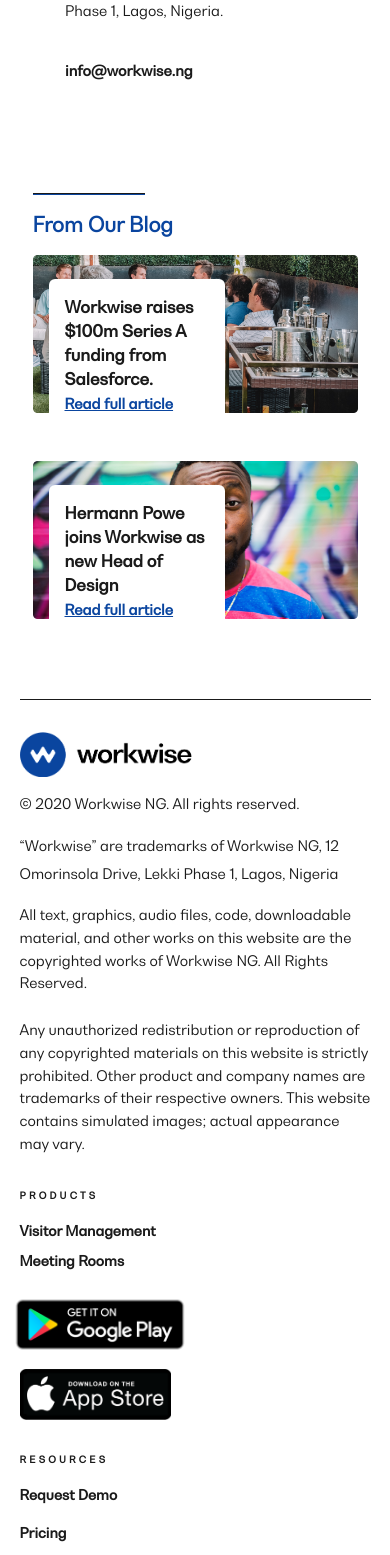
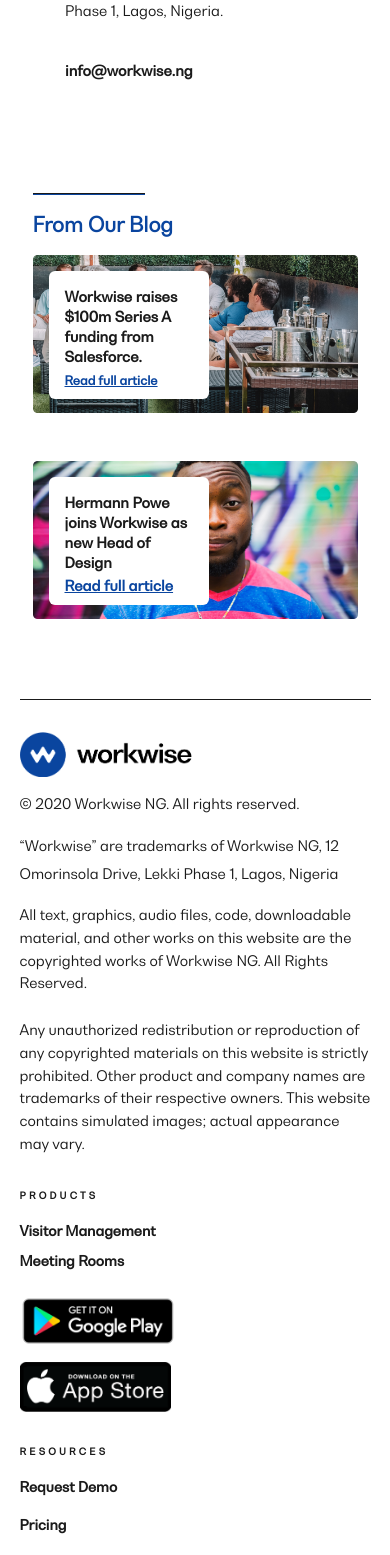
Before and after one commit to workwiseNG/workwise-react, a React (Create React App) app: page /aboutus in a window 390 px wide. Shown: the part 2982-4537 px from the top of the page. Built offline with nearby package versions, Linux system fonts and the light colour scheme.

Commit message:
landing page

```diff
--- a/src/App.css
+++ b/src/App.css
@@ -167,6 +167,10 @@
     width: 31rem;
   }
 
+  .easily {
+    margin-top: 45rem;
+  }
+
   br {
     display: block;
   }
--- a/src/organisms/Footer.js
+++ b/src/organisms/Footer.js
@@ -67,7 +67,8 @@
                   <img
                     src={playStore}
                     alt="playStore"
-                    className="w-48 lg:w-36 mb-2 -ml-4 object-cover lg:mt-8"
+                    className="lg:w-36 -ml-2 mb-2 lg:mt-8"
+                    style={{ width: "57%" }}
                   />
                   <img
                     src={ios}
--- a/src/organisms/SectionTwo.js
+++ b/src/organisms/SectionTwo.js
@@ -18,7 +18,7 @@
       </SectionWrapper>
 
       <div className="lg:ml-28 max-w-6xl mx-auto" style={{ width: "90%" }}>
-        <div className="lg:grid lg:grid-cols-12 mt-40 lg:mt-96">
+        <div className="lg:grid lg:grid-cols-12 easily lg:mt-96">
           <div className="col-start-2 col-end-6">
             <Aside
               title={
@@ -44,7 +44,7 @@
         </div>
 
         <div className="lg:grid lg:grid-cols-12 mt-28">
-          <div className="col-start-2 col-end-6">
+          <div className="lg:col-start-2 lg:col-end-6">
             <Aside
               title={
                 <p>
--- a/src/templates/BlogIntro.js
+++ b/src/templates/BlogIntro.js
@@ -12,13 +12,13 @@
 
       <section className="mb-12 col-start-5 col-end-13">
         <div className="relative">
-          <div className="absolute top-2 lg:top-4 lg:left-4 p-4 ml-4 mt-4 bg-white rounded-md h-36 lg:h-52 w-44">
-            <p className="text-lightBlack text-md font-verybold font-bold mb-0 lg:mb-12">
+          <div className="absolute top-2 lg:top-4 lg:left-4 p-4 ml-4 mt-2 lg:mt-4 bg-white rounded-md h-32 lg:h-52 w-40">
+            <p className="text-lightBlack text-sm lg:text-base font-verybold font-bold mb-0 lg:mb-12">
               Workwise raises $100m Series A funding from Salesforce.
             </p>
             <Link
               to="/blogarticle"
-              className="text-primary underline text-sm font-verybold font-bold"
+              className="text-primary underline text-xs lg:text-base font-verybold font-bold"
             >
               Read full article
             </Link>
@@ -26,18 +26,18 @@
           <img
             src={blog}
             alt="blog"
-            className="rounded-sm my-4 mb-12 lg:w-full"
+            className="rounded-sm my-4 mb-12 w-full lg:w-full"
           />
         </div>
 
         <div className="relative">
-          <div className="absolute top-2 lg:top-4 lg:left-4 p-4 ml-4 mt-4 bg-white rounded-md h-36 lg:h-52 w-44">
-            <p className="text-lightBlack text-md font-verybold font-bold mb-0 lg:mb-12">
+          <div className="absolute top-2 lg:top-4 lg:left-4 p-4 ml-4 mt-2 lg:mt-4 bg-white rounded-md h-32 lg:h-52 w-40">
+            <p className="text-lightBlack text-sm lg:text-base font-verybold font-bold mb-0 lg:mb-12">
               Hermann Powe joins Workwise as new Head of Design
             </p>
             <Link
               to="/blog"
-              className="text-primary underline text-sm font-verybold font-bold"
+              className="text-primary underline text-sm lg:text-base font-verybold font-bold"
             >
               Read full article
             </Link>
```
